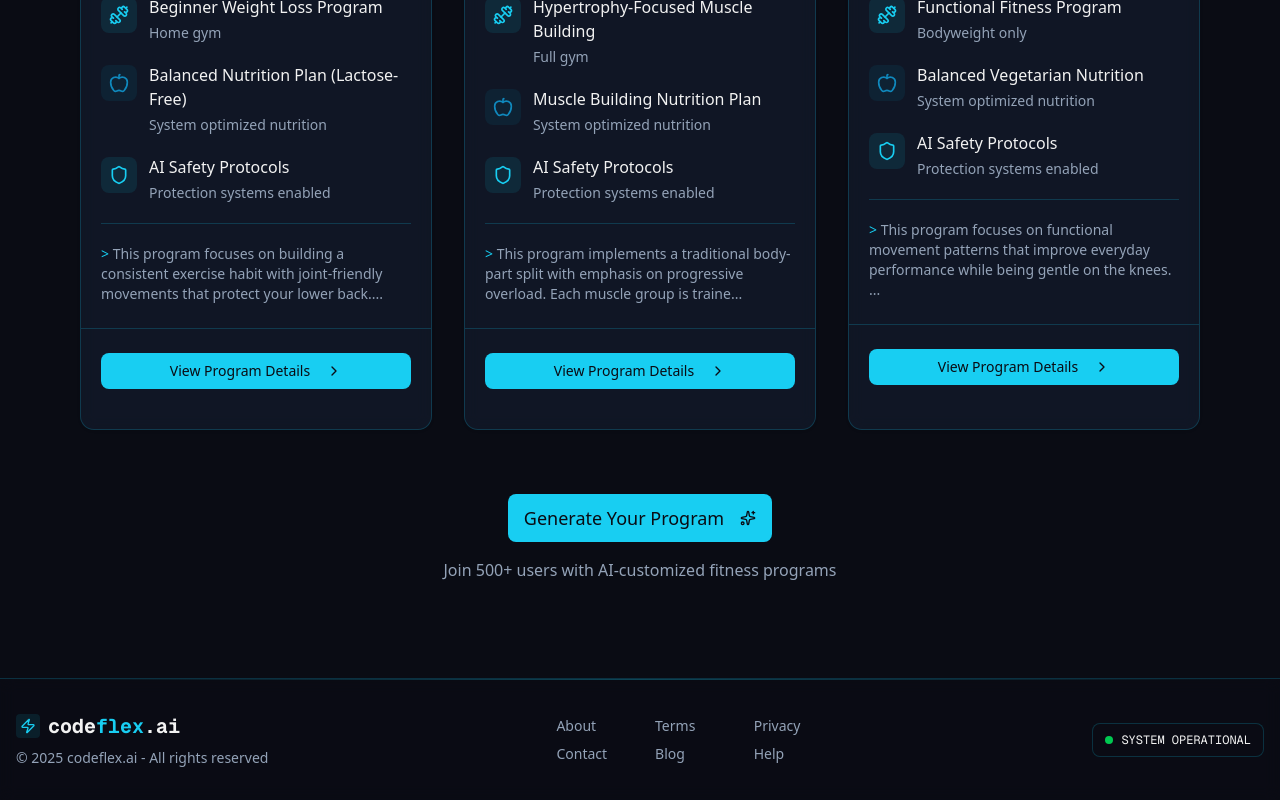
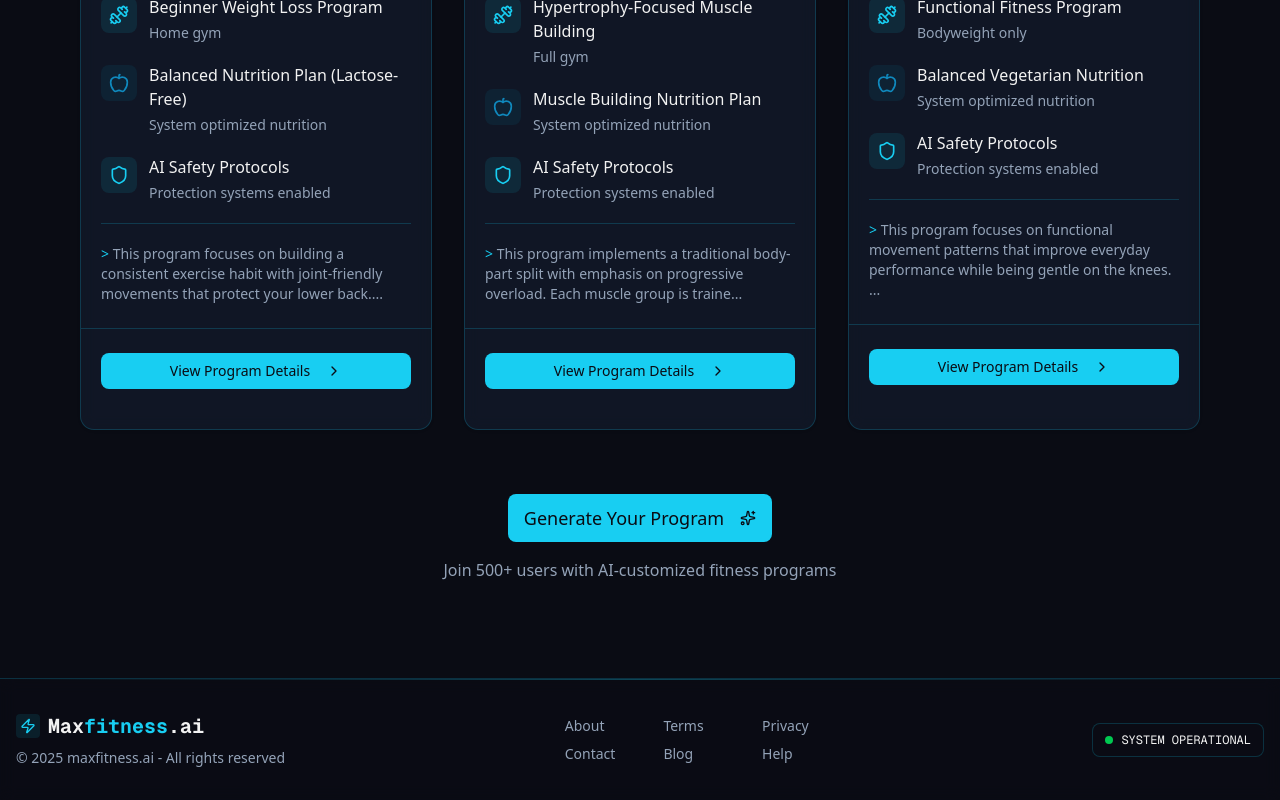
Before and after one commit to Rangeet07/MaxFitnessAI, a Next.js app: page / in a window 1280 px wide. Shown: the part 1770-2570 px from the top of the page. Built offline with nearby package versions, Linux system fonts and the light colour scheme; no server answers.

Commit message:
generateroutine1

```diff
--- a/src/app/generate-routine/page.tsx
+++ b/src/app/generate-routine/page.tsx
@@ -16,7 +16,7 @@ import { useUser } from "@clerk/nextjs";
 import { useRouter } from "next/navigation";
 import { useEffect, useRef, useState } from "react";
 
-const GenerateProgramPage = () => {
+const GenerateRoutinePage = () => {
   const [callActive, setCallActive] = useState(false);
   const [connecting, setConnecting] = useState(false);
   const [isSpeaking, setIsSpeaking] = useState(false);
@@ -330,4 +330,4 @@ const GenerateProgramPage = () => {
     </div>
   );
 };
-export default GenerateProgramPage;
+export default GenerateRoutinePage;
--- a/src/components/Footer.tsx
+++ b/src/components/Footer.tsx
@@ -16,11 +16,11 @@ const Footer = () => {
                 <ZapIcon className="w-4 h-4 text-primary" />
               </div>
               <span className="text-xl font-bold font-mono">
-                code<span className="text-primary">flex</span>.ai
+                Max<span className="text-primary">fitness</span>.ai
               </span>
             </Link>
             <p className="text-sm text-muted-foreground">
-              © {new Date().getFullYear()} codeflex.ai - All rights reserved
+              © {new Date().getFullYear()} maxfitness.ai - All rights reserved
             </p>
           </div>
 
--- a/src/components/Navbar.tsx
+++ b/src/components/Navbar.tsx
@@ -32,7 +32,7 @@ const Navbar = () => {
               </Link>
 
               <Link
-                href="/generate-program"
+                href="/generate-routine"
                 className="flex items-center gap-1.5 text-sm hover:text-primary transition-colors"
               >
                 <DumbbellIcon size={16} />
@@ -51,7 +51,7 @@ const Navbar = () => {
                 variant="outline"
                 className="ml-2 border-primary/50 text-primary hover:text-white hover:bg-primary/10"
               >
-                <Link href="/generate-program">Get Started</Link>
+                <Link href="/generate-routine">Get Started</Link>
               </Button>
               <UserButton />
             </>
--- a/src/components/UserPrograms.tsx
+++ b/src/components/UserPrograms.tsx
@@ -186,7 +186,7 @@ const UserPrograms = () => {
 
         {/* CTA section */}
         <div className="mt-16 text-center">
-          <Link href="/generate-program">
+          <Link href="/generate-routine">
             <Button
               size="lg"
               className="bg-primary text-primary-foreground hover:bg-primary/90 px-8 py-6 text-lg"
```
